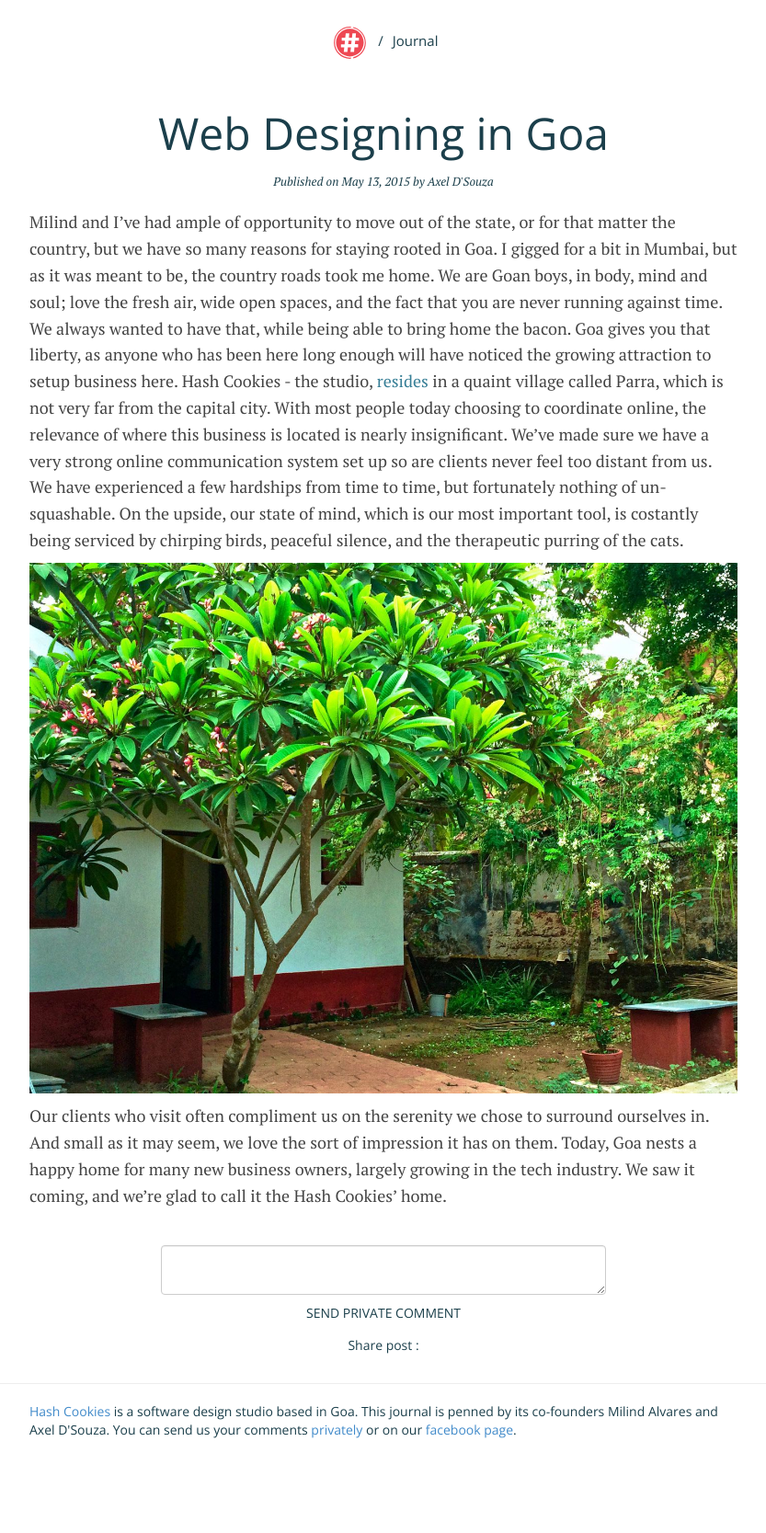
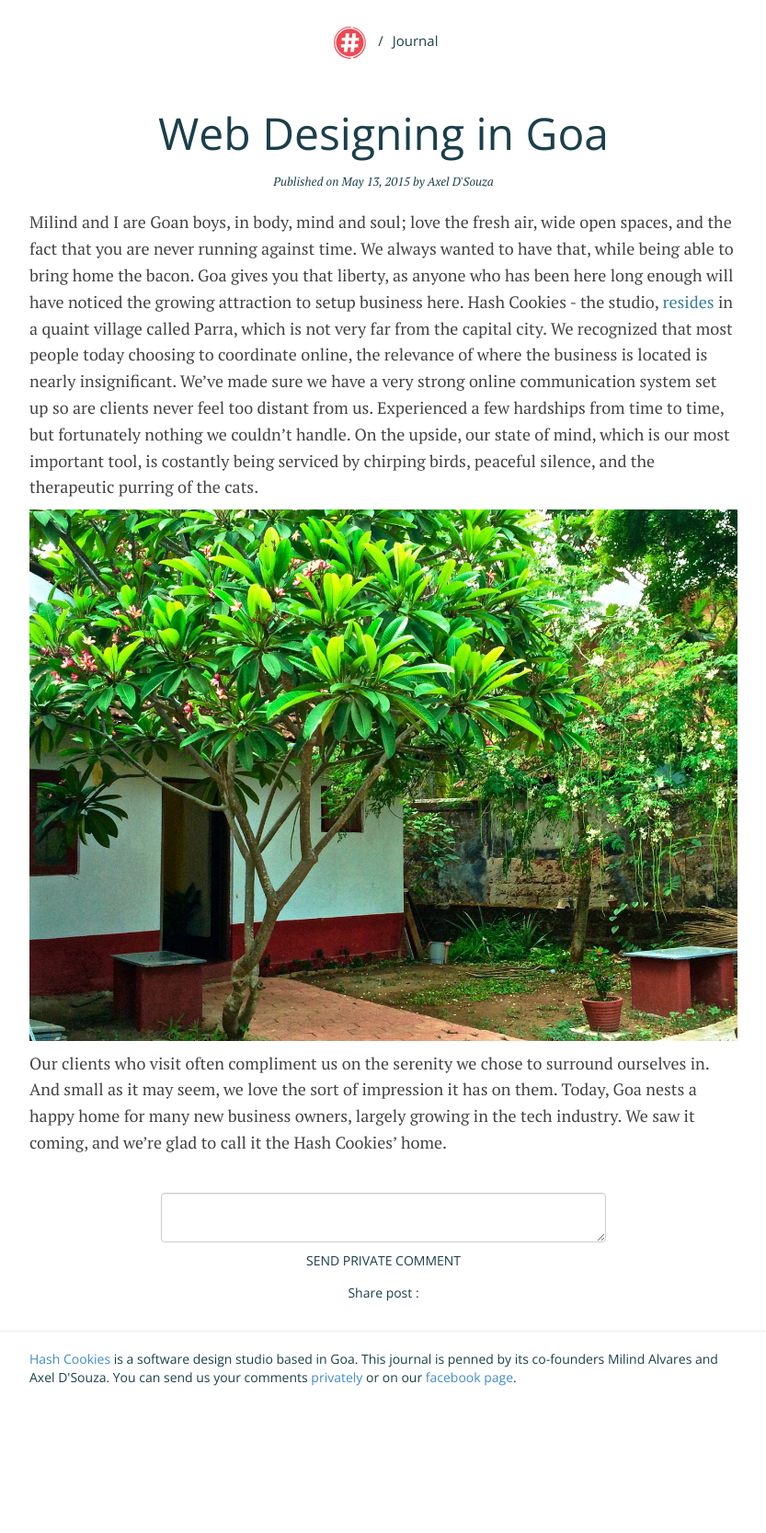
Before and after one commit to HashCookies/hashcookies.github.io, a Jekyll site: the page built from _posts/2015-05-13-web-designing-in-goa.markdown, in a window 1280 px wide. Shown: the whole page at 92% size, without its empty margins (223-1056 px from the left). Built offline with Jekyll 4.4.1, drawn with Linux system fonts in a browser that asks for light colours; nearby versions of some CDN libraries; comment, search, counter and statistics services are not loaded; after the commit the page ends 1610 px from its top, so only the background shows below that.

Commit message:
Editing blog

```diff
--- a/_posts/2015-05-13-web-designing-in-goa.markdown
+++ b/_posts/2015-05-13-web-designing-in-goa.markdown
@@ -7,7 +7,7 @@
 author: "Axel D'Souza"
 ---
 
-Milind and I’ve had ample of opportunity to move out of the state, or for that matter the country, but we have so many reasons for staying rooted in Goa. I gigged for a bit in Mumbai, but as it was meant to be, the country roads took me home. We are Goan boys, in body, mind and soul; love the fresh air, wide open spaces, and the fact that you are never running against time. We always wanted to have that, while being able to bring home the bacon. Goa gives you that liberty, as anyone who has been here long enough will have noticed the growing attraction to setup business here. Hash Cookies - the studio, [resides](https://www.google.co.in/maps/place/Hash+Cookies+web+design+and+software+development/@15.567541,73.782771,15z/data=!4m2!3m1!1s0x0:0xee3ecec85417a514) in a quaint village called Parra, which is not very far from the capital city. With most people today choosing to coordinate online, the relevance of where this business is located is nearly insignificant. We've made sure we have a very strong online communication system set up so are clients never feel too distant from us.  We have experienced a few hardships from time to time, but fortunately nothing of un-squashable. On the upside, our state of mind, which is our most important tool, is costantly being serviced by chirping birds, peaceful silence, and the therapeutic purring of the cats.
+Milind and I are Goan boys, in body, mind and soul; love the fresh air, wide open spaces, and the fact that you are never running against time. We always wanted to have that, while being able to bring home the bacon. Goa gives you that liberty, as anyone who has been here long enough will have noticed the growing attraction to setup business here. Hash Cookies - the studio, [resides](https://www.google.co.in/maps/place/Hash+Cookies+web+design+and+software+development/@15.567541,73.782771,15z/data=!4m2!3m1!1s0x0:0xee3ecec85417a514) in a quaint village called Parra, which is not very far from the capital city. We recognized that most people today choosing to coordinate online, the relevance of where the business is located is nearly insignificant. We've made sure we have a very strong online communication system set up so are clients never feel too distant from us.  Experienced a few hardships from time to time, but fortunately nothing we couldn't handle. On the upside, our state of mind, which is our most important tool, is costantly being serviced by chirping birds, peaceful silence, and the therapeutic purring of the cats.
 
 ![Hash Cookies studio entrance]({{site.hashcooki.es/ }}/assets/images/hashcookies-studio-outside.jpg)
 
```
